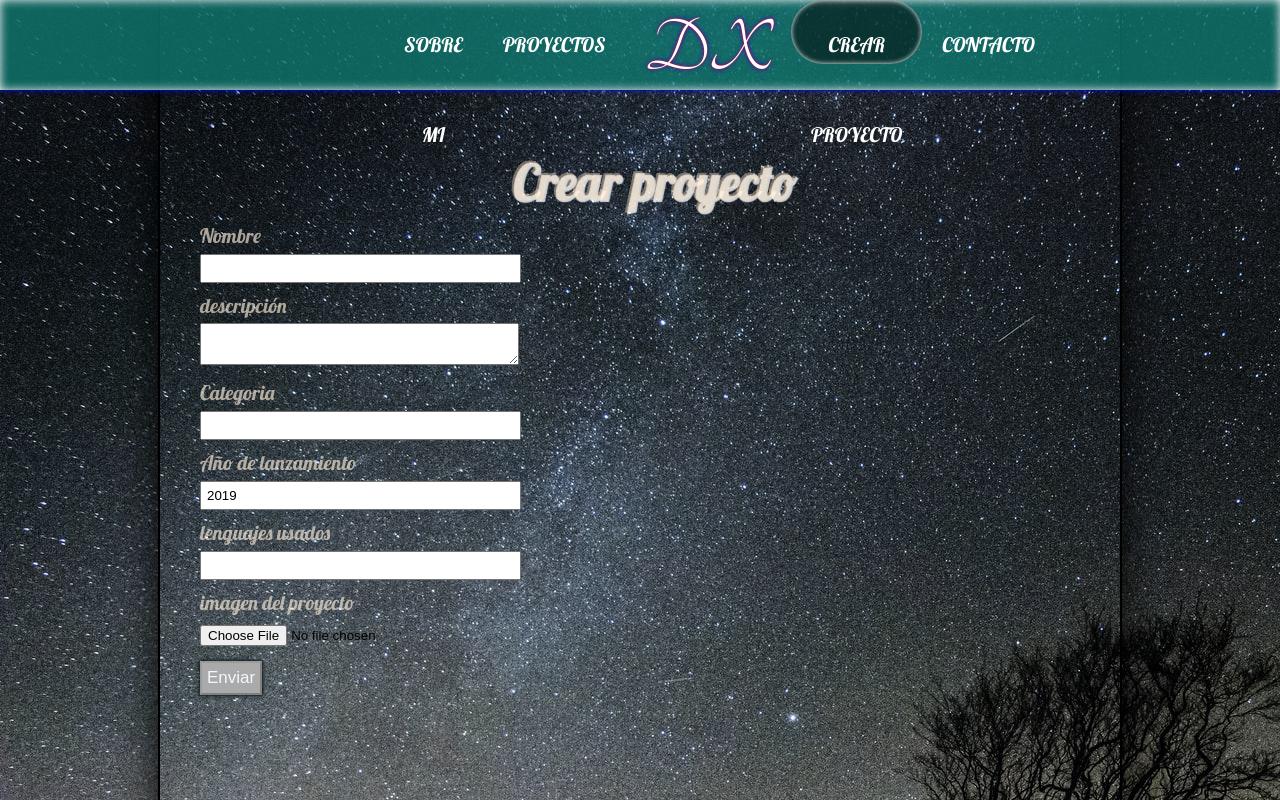
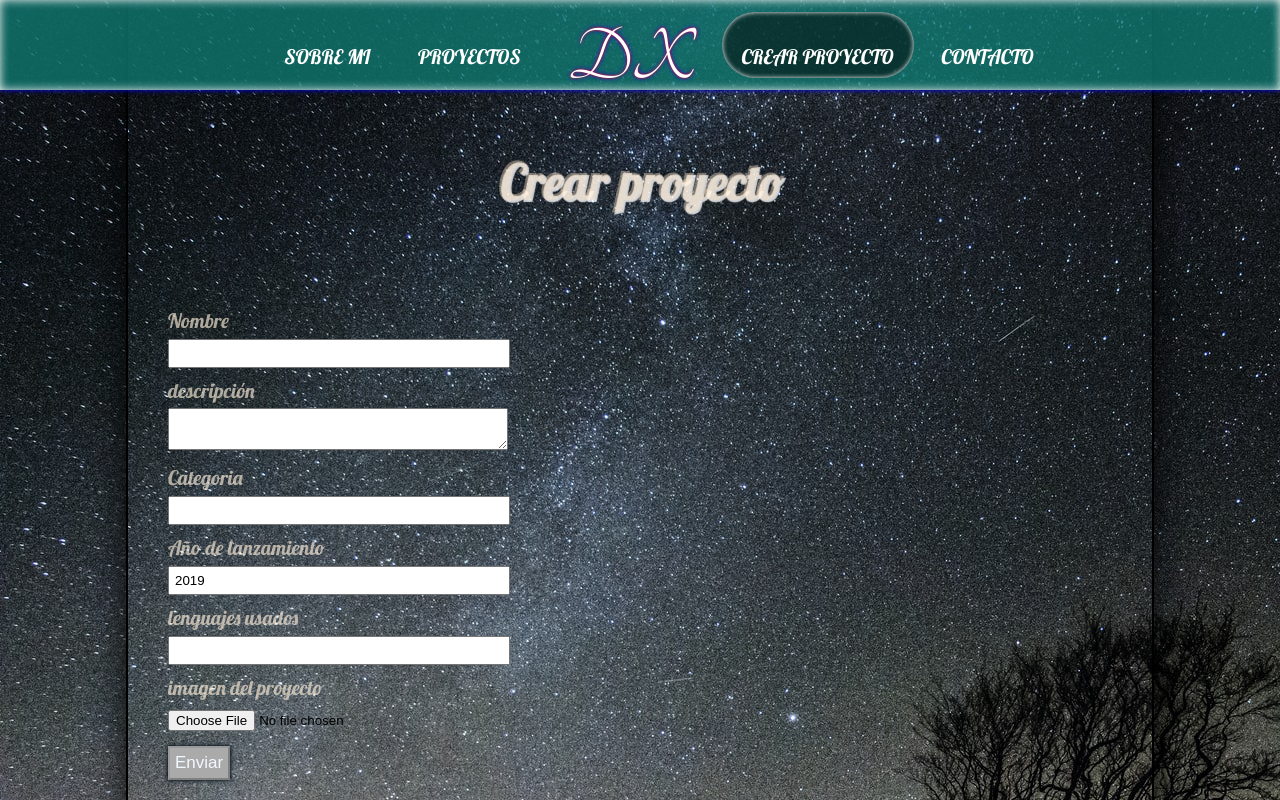
Before and after one commit to DXelor/Web-Portafolio, an Angular app in the folder portafolio/: page /crear-proyecto in a window 1280 px wide. Shown: the top 800 px of the page. Built offline with nearby package versions, Linux system fonts and the light colour scheme.

Commit message:
Pagina de detalle - corregido error del backend

```diff
--- a/portafolio/src/app/components/create/create.component.css
+++ b/portafolio/src/app/components/create/create.component.css
@@ -10,7 +10,7 @@ h2 {
     font-size: 50px;
     color: rgba(255, 228, 196, 0.404);
     text-shadow: 2px 2px 1px rgba(255, 255, 255, 0.801);
-    margin-left: 25px;
+    padding-bottom: 85px;
 }
 
 form {
--- a/portafolio/src/app/components/detail/detail.component.css
+++ b/portafolio/src/app/components/detail/detail.component.css
@@ -0,0 +1,4 @@
+.container {
+    color: bisque;
+    text-shadow: 0 0 5px rgb(35, 190, 190);
+}
--- a/portafolio/src/app/components/detail/detail.component.ts
+++ b/portafolio/src/app/components/detail/detail.component.ts
@@ -33,7 +33,8 @@ export class DetailComponent implements OnInit {
   getProject(id){
     this._projectService.getProject(id).subscribe(
       response =>{
-        this.project = response.project;
+        this.project = response.project[0
+        ];
       },error=> console.log(<any>error)
     )
 
--- a/portafolio/src/app/components/projects/projects.component.css
+++ b/portafolio/src/app/components/projects/projects.component.css
@@ -3,9 +3,40 @@
 .container {
     display: flex;
     flex-direction: column;
-    align-items: flex-start;
 }
 
+.project a {
+    display: flex;
+    flex-direction: column;
+    align-items: center;
+    padding-top: 60px;
+}
+
+.project a:hover {
+    padding-bottom: 120px;
+    border-radius: 15px;
+    box-shadow: inset 0 0 10px rgba(0, 0, 0, 0.555), inset 0 0 50px rgba(255, 255, 255, 0.884);
+    background-color: rgba(0, 225, 241, 0.075);
+}
+
+.project img {
+    width: 150px;
+    height: 14vh;
+    display: flex;
+    border-radius: 5px;
+    box-shadow: 0 0 5px rgb(112, 27, 105);
+}
+
+.project {
+    display: inline-flex;
+    list-style: none;
+    color: azure;
+    text-align: center;
+    text-shadow: 0 0 3px rgb(228, 137, 27);
+}
+
+
+/*
 h2 {
     display: flex;
     align-self: center;
@@ -15,34 +46,6 @@ h2 {
     text-shadow: 0 0 5px rgb(35, 190, 190);
 }
 
-.project {
-    width: 330px;
-    list-style: none;
-    display: inline-flex;
-    justify-content: center;
-    align-items: center;
-    margin-top: 15px;
-    margin-left: 25px;
-    color: azure;
-    text-align: center;
-    text-shadow: 0 0 3px rgb(228, 137, 27);
-}
-
-.project img {
-    width: 200px;
-    height: 150px;
-    display: flex;
-    margin: 15px;
-    border-radius: 5px;
-    box-shadow: 0 0 5px rgb(112, 27, 105);
-}
-
 .project p {
     margin-bottom: 5px;
-}
-
-.project:hover {
-    border-radius: 10px;
-    background: rgba(0, 0, 0, 0.493);
-    cursor: pointer;
-}
+} */
--- a/portafolio/src/assets/css/styles.css
+++ b/portafolio/src/assets/css/styles.css
@@ -67,7 +67,9 @@ body {
 /*Barra de navegacion / cabecera*/
 
 header {
-    display: block;
+    display: flex;
+    justify-content: space-evenly;
+    align-items: center;
     width: 100%;
     height: 90px;
     background: rgba(15, 121, 112, 0.8);
@@ -77,16 +79,16 @@ header {
 }
 
 header ul {
-    margin-left: 10px;
-    margin-right: 10px;
-    display: flex;
-    flex-direction: row;
-    width: 40%;
-    height: inherit;
-    margin: 0px auto;
+    width: 105%;
+    display: inline-flex;
+    text-align: center;
+    align-items: center;
 }
 
 header ul li {
+    align-self: center;
+    align-items: center;
+    justify-content: space-between;
     display: inline-flex;
     margin: 0px auto;
     text-align: center;
@@ -96,7 +98,7 @@ header ul li {
 li a {
     padding-right: 20px;
     padding-left: 20px;
-    height: 8vh;
+    height: 8.3vh;
     text-decoration: none;
     color: white;
     transition: all 300ms;
@@ -135,8 +137,8 @@ header a:hover,
 /*Contenedor Principal*/
 
 #content {
-    min-height: 700px;
-    width: 75%;
+    min-height: 900px;
+    width: 80%;
     margin: 0px auto;
     box-shadow: 0 0 40px black;
     padding-top: 150px;
```
Also changed, not shown: 1 other file (tests, documents, lock files or other folders).
